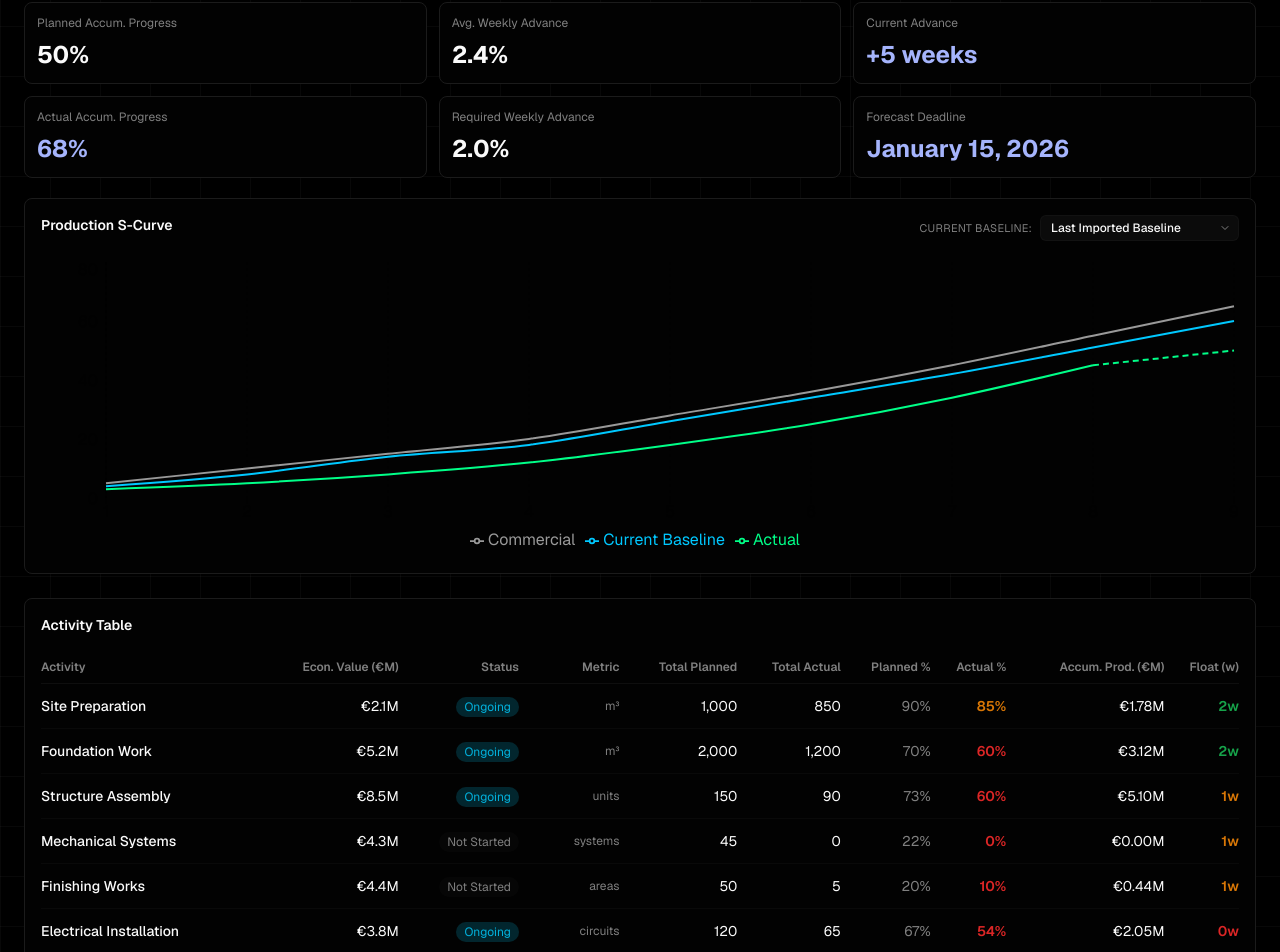
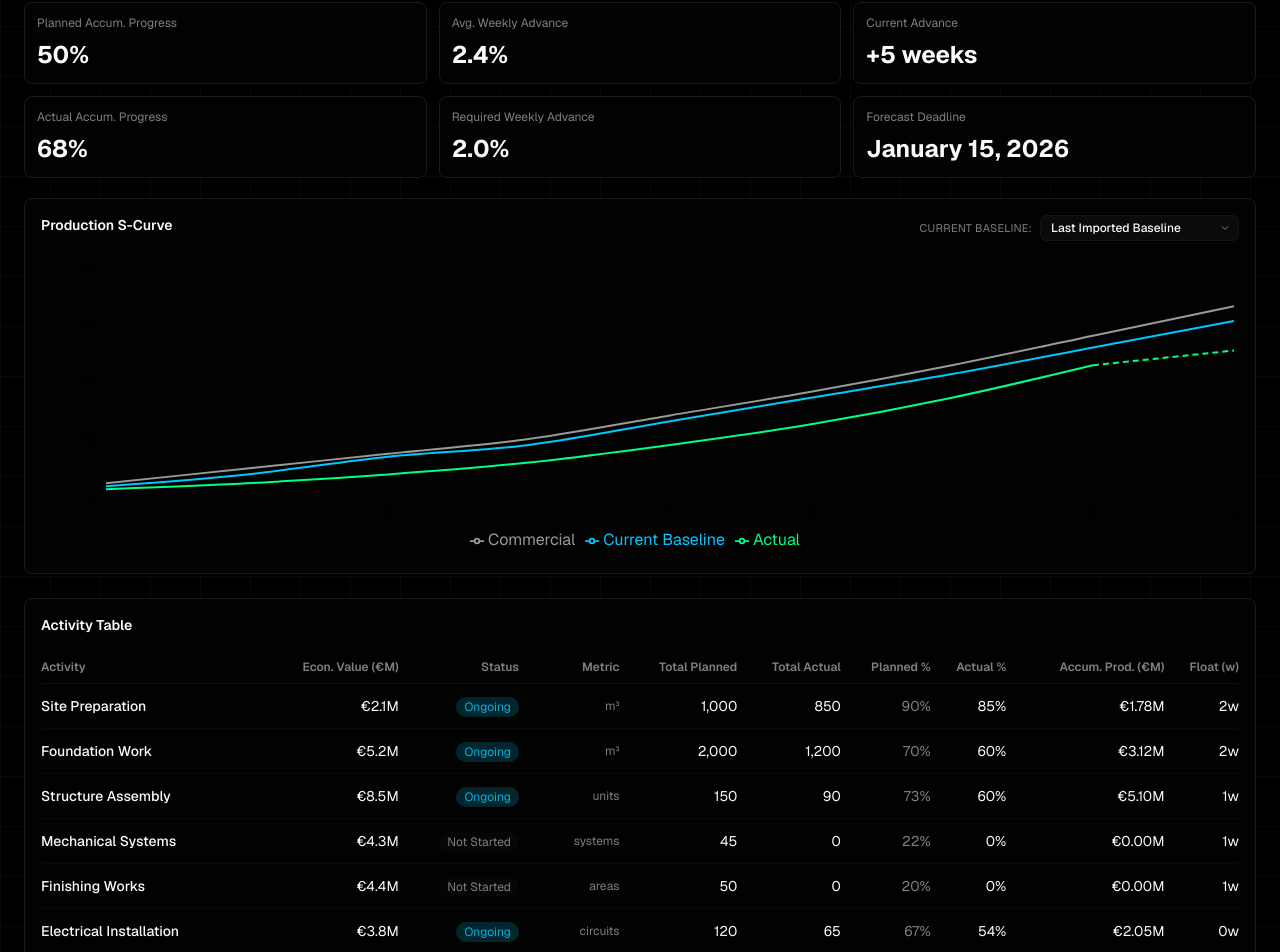
Before and after one commit to danielrebelo-volis/v0-volis-build-dashboard, a Next.js app: page /project/PRJ-001/overview in a window 1280 px wide. Shown: the part 674-1626 px from the top of the page. Built offline with nearby package versions, Linux system fonts and the light colour scheme.

Commit message:
fix: remove color coding and zero "Not Started" values
Remove color coding from KPIs and zero out "Not Started" rows in activity tables.

```diff
--- a/app/project/[id]/overview/page.tsx
+++ b/app/project/[id]/overview/page.tsx
@@ -765,7 +765,7 @@ export default function ProjectOverview({ params }: { params: { id: string } })
                   </div>
                   <div className="flex justify-between items-center">
                     <span className="text-sm text-muted-foreground">Actual</span>
-                    <span className="font-mono text-lg font-bold text-success">01/02/2024</span>
+                    <span className="font-mono text-lg font-bold text-foreground">01/02/2024</span>
                   </div>
                 </div>
               </div>
@@ -779,7 +779,7 @@ export default function ProjectOverview({ params }: { params: { id: string } })
                   </div>
                   <div className="flex justify-between items-center">
                     <span className="text-sm text-muted-foreground">Estimated</span>
-                    <span className="font-mono text-lg font-bold text-success">01/15/2026</span>
+                    <span className="font-mono text-lg font-bold text-foreground">01/15/2026</span>
                   </div>
                 </div>
               </div>
@@ -794,7 +794,7 @@ export default function ProjectOverview({ params }: { params: { id: string } })
 
               <div className="glass-card rounded-lg p-4 border border-border/50">
                 <p className="text-xs text-muted-foreground mb-3 uppercase tracking-wide">Actual Cumulative Progress</p>
-                <p className="font-mono text-5xl font-bold text-success">68%</p>
+                <p className="font-mono text-5xl font-bold text-foreground">68%</p>
               </div>
             </div>
 
@@ -804,7 +804,7 @@ export default function ProjectOverview({ params }: { params: { id: string } })
                 <p className="text-xs text-muted-foreground mb-3 uppercase tracking-wide">Avg. Weekly Progress (Last 4 weeks)</p>
                 <div className="space-y-3">
                   <p className="font-mono text-3xl font-bold text-foreground">2.4%</p>
-                  <p className="text-xs text-muted-foreground">Trend: <span className="text-success">+0.9% vs prior week</span></p>
+                  <p className="text-xs text-muted-foreground">Trend: +0.9% vs prior week</p>
                 </div>
               </div>
 
@@ -845,11 +845,11 @@ export default function ProjectOverview({ params }: { params: { id: string } })
                   </thead>
                   <tbody>
                     {getSortedActivities().map((activity, idx) => {
+                      const isNotStarted = activity.status === 'Not Started'
                       const plannedPct = Math.round(parseFloat(activity.expected_completeness) * 100)
-                      const actualPct = activity.actual_completeness
-                      const delta = actualPct - plannedPct
-                      const progressColor = delta >= 0 ? 'text-[#16a34a]' : delta >= -5 ? 'text-[#d97706]' : 'text-[#dc2626]'
-                      const floatColor = activity.float_weeks === 0 ? 'text-[#dc2626]' : activity.float_weeks === 1 ? 'text-[#d97706]' : 'text-[#16a34a]'
+                      const displayActual = isNotStarted ? 0 : activity.executed_qty
+                      const displayActualPct = isNotStarted ? 0 : activity.actual_completeness
+                      const displayEarnedValue = isNotStarted ? 0 : activity.earnedValue
                       return (
                         <tr key={idx} className="border-b border-border/30 hover:bg-secondary/20">
                           <td className="py-3 text-foreground font-medium">{activity.name}</td>
@@ -864,11 +864,11 @@ export default function ProjectOverview({ params }: { params: { id: string } })
                           </td>
                           <td className="py-3 text-right text-muted-foreground text-xs">{activity.metric}</td>
                           <td className="py-3 text-right text-foreground">{activity.total_planned_qty.toLocaleString()}</td>
-                          <td className="py-3 text-right text-foreground">{activity.executed_qty.toLocaleString()}</td>
+                          <td className="py-3 text-right text-foreground">{displayActual.toLocaleString()}</td>
                           <td className="py-3 text-right text-muted-foreground">{plannedPct}%</td>
-                          <td className={`py-3 text-right font-semibold ${progressColor}`}>{actualPct}%</td>
-                          <td className="py-3 text-right text-foreground">€{activity.earnedValue.toFixed(2)}M</td>
-                          <td className={`py-3 text-right font-semibold ${floatColor}`}>{activity.float_weeks}w</td>
+                          <td className="py-3 text-right text-foreground">{displayActualPct}%</td>
+                          <td className="py-3 text-right text-foreground">€{displayEarnedValue.toFixed(2)}M</td>
+                          <td className="py-3 text-right text-foreground">{activity.float_weeks}w</td>
                         </tr>
                       )
                     })}
@@ -926,11 +926,11 @@ export default function ProjectOverview({ params }: { params: { id: string } })
               </div>
               <div className="glass-card rounded-lg p-3 border border-border/50">
                 <p className="text-xs text-muted-foreground mb-2">Current Advance</p>
-                <p className="text-2xl font-bold text-success">+5 weeks</p>
+                <p className="text-2xl font-bold text-foreground">+5 weeks</p>
               </div>
               <div className="glass-card rounded-lg p-3 border border-border/50">
                 <p className="text-xs text-muted-foreground mb-2">Actual Accum. Progress</p>
-                <p className="text-2xl font-bold text-success">68%</p>
+                <p className="text-2xl font-bold text-foreground">68%</p>
               </div>
               <div className="glass-card rounded-lg p-3 border border-border/50">
                 <p className="text-xs text-muted-foreground mb-2">Required Weekly Advance</p>
@@ -938,7 +938,7 @@ export default function ProjectOverview({ params }: { params: { id: string } })
               </div>
               <div className="glass-card rounded-lg p-3 border border-border/50">
                 <p className="text-xs text-muted-foreground mb-2">Forecast Deadline</p>
-                <p className="text-2xl font-bold text-success">January 15, 2026</p>
+                <p className="text-2xl font-bold text-foreground">January 15, 2026</p>
               </div>
             </div>
 
@@ -992,11 +992,11 @@ export default function ProjectOverview({ params }: { params: { id: string } })
                   </thead>
                   <tbody>
                     {getSortedActivities().map((activity, idx) => {
+                      const isNotStarted = activity.status === 'Not Started'
                       const plannedPct = Math.round(parseFloat(activity.expected_completeness) * 100)
-                      const actualPct = activity.actual_completeness
-                      const delta = actualPct - plannedPct
-                      const progressColor = delta >= 0 ? 'text-[#16a34a]' : delta >= -5 ? 'text-[#d97706]' : 'text-[#dc2626]'
-                      const floatColor = activity.float_weeks === 0 ? 'text-[#dc2626]' : activity.float_weeks === 1 ? 'text-[#d97706]' : 'text-[#16a34a]'
+                      const displayActual = isNotStarted ? 0 : activity.executed_qty
+                      const displayActualPct = isNotStarted ? 0 : activity.actual_completeness
+                      const displayEarnedValue = isNotStarted ? 0 : activity.earnedValue
                       return (
                         <tr key={idx} className="border-b border-border/30 hover:bg-secondary/20">
                           <td className="py-3 text-foreground font-medium">{activity.name}</td>
@@ -1011,11 +1011,11 @@ export default function ProjectOverview({ params }: { params: { id: string } })
                           </td>
                           <td className="py-3 text-right text-muted-foreground text-xs">{activity.metric}</td>
                           <td className="py-3 text-right text-foreground">{activity.total_planned_qty.toLocaleString()}</td>
-                          <td className="py-3 text-right text-foreground">{activity.executed_qty.toLocaleString()}</td>
+                          <td className="py-3 text-right text-foreground">{displayActual.toLocaleString()}</td>
                           <td className="py-3 text-right text-muted-foreground">{plannedPct}%</td>
-                          <td className={`py-3 text-right font-semibold ${progressColor}`}>{actualPct}%</td>
-                          <td className="py-3 text-right text-foreground">€{activity.earnedValue.toFixed(2)}M</td>
-                          <td className={`py-3 text-right font-semibold ${floatColor}`}>{activity.float_weeks}w</td>
+                          <td className="py-3 text-right text-foreground">{displayActualPct}%</td>
+                          <td className="py-3 text-right text-foreground">€{displayEarnedValue.toFixed(2)}M</td>
+                          <td className="py-3 text-right text-foreground">{activity.float_weeks}w</td>
                         </tr>
                       )
                     })}
@@ -1034,7 +1034,7 @@ export default function ProjectOverview({ params }: { params: { id: string } })
                   <span className="text-muted-foreground text-sm font-normal">$</span>
                   <p className="text-[11px] text-muted-foreground uppercase tracking-widest font-semibold">Avg Weekly Costs</p>
                 </div>
-                <p className="text-3xl font-bold text-success">€0.38M</p>
+                <p className="text-3xl font-bold text-foreground">€0.38M</p>
                 <p className="text-sm text-muted-foreground mt-2">Average cost per week to date</p>
               </div>
               <div className="glass-card rounded-lg p-5 border border-border/50">
@@ -1050,7 +1050,7 @@ export default function ProjectOverview({ params }: { params: { id: string } })
                   <span className="text-muted-foreground text-sm font-normal">€</span>
                   <p className="text-[11px] text-muted-foreground uppercase tracking-widest font-semibold">Accumulated Production</p>
                 </div>
-                <p className="text-3xl font-bold text-success">€16.66M</p>
+                <p className="text-3xl font-bold text-foreground">€16.66M</p>
                 <p className="text-sm text-muted-foreground mt-2">68% of €24.5M contract value</p>
               </div>
             </div>
@@ -1382,7 +1382,7 @@ export default function ProjectOverview({ params }: { params: { id: string } })
                   <span className="text-muted-foreground text-sm font-normal">$</span>
                   <p className="text-[11px] text-muted-foreground uppercase tracking-widest font-semibold">Avg Weekly Costs</p>
                 </div>
-                <p className="text-4xl font-bold text-success">€0.38M</p>
+                <p className="text-4xl font-bold text-foreground">€0.38M</p>
                 <p className="text-sm text-muted-foreground mt-2">Average cost per week to date</p>
               </div>
               <div className="glass-card rounded-lg p-5 border border-border/50">
@@ -1398,7 +1398,7 @@ export default function ProjectOverview({ params }: { params: { id: string } })
                   <span className="text-muted-foreground text-sm font-normal">€</span>
                   <p className="text-[11px] text-muted-foreground uppercase tracking-widest font-semibold">Accumulated Production</p>
                 </div>
-                <p className="text-4xl font-bold text-success">€16.66M</p>
+                <p className="text-4xl font-bold text-foreground">€16.66M</p>
                 <p className="text-sm text-muted-foreground mt-2">68% of €24.5M contract value</p>
               </div>
             </div>
--- a/components/project-kpi-section.tsx
+++ b/components/project-kpi-section.tsx
@@ -49,7 +49,7 @@ export function ProjectKPISection({
           </div>
           <Calendar className="w-4 h-4 text-cyan" />
         </div>
-        <div className="text-2xl font-bold text-destructive">{forecastedEndDate}</div>
+        <div className="text-2xl font-bold text-foreground">{forecastedEndDate}</div>
       </div>
 
       {/* Deadline Date */}
@@ -59,7 +59,7 @@ export function ProjectKPISection({
             <p className="text-xs text-muted-foreground uppercase tracking-wide">Contract</p>
             <p className="text-sm font-semibold text-foreground mt-0.5">Deadline Date</p>
           </div>
-          <Calendar className="w-4 h-4 text-warning" />
+          <Calendar className="w-4 h-4 text-muted-foreground" />
         </div>
         <div className="text-2xl font-bold text-foreground">{deadlineDate}</div>
       </div>
```
Also changed, not shown: components/other-indicators.tsx (+0 -7 lines).
